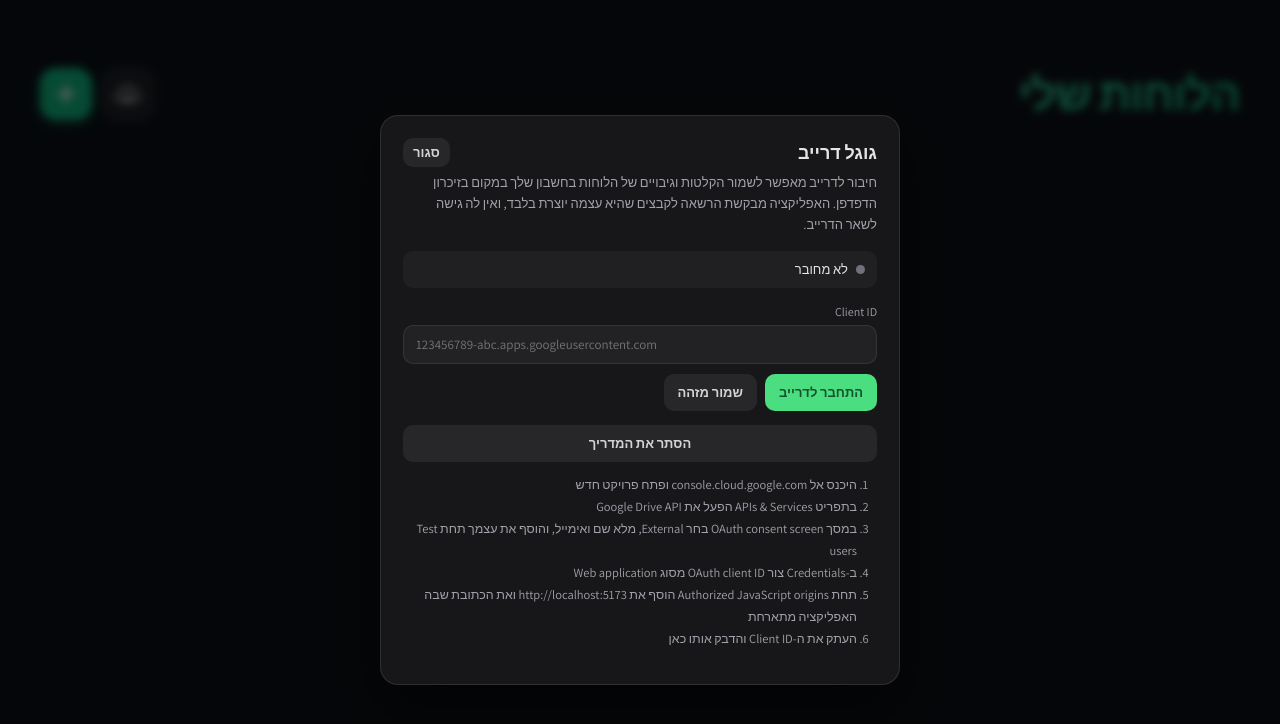
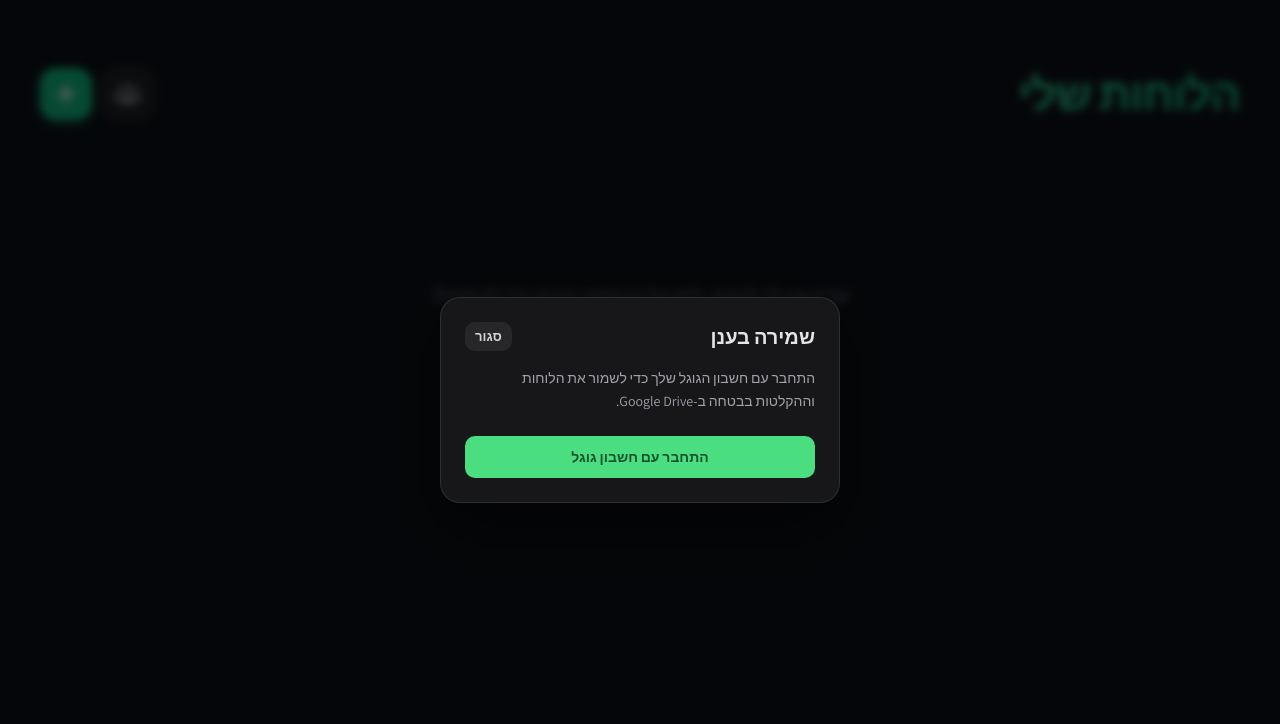
Before and after one commit to joni806/Johnny-s-board, a React (Vite) app: page / in a window 1280 px wide. Both pictures are taken after a click on the button 128 px from the left and 93 px from the top of the page. Shown: the top 724 px of the page. Built offline with nearby package versions, Linux system fonts and the light colour scheme.

Commit message:
Update lasso selection and Google Drive auth

```diff
--- a/src/components/DrivePanel.jsx
+++ b/src/components/DrivePanel.jsx
@@ -1,57 +1,46 @@
-/**
- * חלונית חיבור לגוגל דרייב.
- *
- * האפליקציה רצה כולה בדפדפן ואין לה שרת, ולכן אין מקום בטוח להחזיק בו
- * מזהה לקוח משותף. במקום זה כל משתמש יוצר מזהה משלו בקונסולת גוגל ומדביק
- * אותו כאן. כך הקבצים נשארים בחשבון שלו, והאפליקציה מבקשת הרשאה לקבצים
- * שהיא עצמה יצרה בלבד.
- */
 import { useEffect, useState } from 'react';
 import {
-    getClientId, setClientId, connect, disconnect, getStatus, onDriveChange,
+    setClientId, connect, disconnect, getStatus, onDriveChange,
 } from '../utils/drive';
 
-const STEPS = [
-    'היכנס אל console.cloud.google.com ופתח פרויקט חדש',
-    'בתפריט APIs & Services הפעל את Google Drive API',
-    'במסך OAuth consent screen בחר External, מלא שם ואימייל, והוסף את עצמך תחת Test users',
-    'ב-Credentials צור OAuth client ID מסוג Web application',
-    'תחת Authorized JavaScript origins הוסף את http://localhost:5173 ואת הכתובת שבה האפליקציה מתארחת',
-    'העתק את ה-Client ID והדבק אותו כאן',
-];
+// פה אתה מדביק את ה-Client ID שלך בתוך המרכאות!
+const MY_CLIENT_ID = "506884770834-873shlqn1tk1c9qa594h5ngdh918l38r.apps.googleusercontent.com";
 
 const DrivePanel = ({ onClose, onBackup, backupLabel }) => {
-    const [clientId, setValue] = useState(getClientId());
     const [status, setStatus] = useState(getStatus());
     const [busy, setBusy] = useState(false);
     const [message, setMessage] = useState(null);
-    const [showGuide, setShowGuide] = useState(!getClientId());
 
-    useEffect(() => onDriveChange(setStatus), []);
+    useEffect(() => {
+        // המערכת מזינה את המזהה שלך אוטומטית מאחורי הקלעים
+        setClientId(MY_CLIENT_ID);
+        onDriveChange(setStatus);
+    }, []);
 
-    // Escape סוגר את החלונית, כמו בכל דיאלוג אחר באפליקציה
+    // Escape סוגר את החלונית
     useEffect(() => {
         const onKey = (e) => { if (e.key === 'Escape') onClose(); };
         window.addEventListener('keydown', onKey);
         return () => window.removeEventListener('keydown', onKey);
     }, [onClose]);
 
-    const saveId = () => {
-        setClientId(clientId);
-        setStatus(getStatus());
-        setMessage(clientId.trim() ? 'המזהה נשמר' : 'המזהה נמחק');
-    };
-
     const doConnect = async () => {
-        setClientId(clientId);
+        setClientId(MY_CLIENT_ID); // מוודאים שהמזהה מעודכן לפני החיבור
         setBusy(true);
         setMessage(null);
+
         const res = await connect({ interactive: true });
+
         setBusy(false);
         setStatus(getStatus());
-        if (res.ok) { setMessage('מחובר לדרייב'); return; }
+
+        if (res.ok) {
+            setMessage('מחובר בהצלחה לדרייב');
+            return;
+        }
+
         const texts = {
-            'no-client-id': 'צריך להדביק Client ID קודם',
+            'no-client-id': 'ה-Client ID חסר בקוד',
             offline: 'אין חיבור לאינטרנט, או שגוגל חסומה כאן',
             timeout: 'חלון ההרשאה נסגר בלי אישור',
             denied: 'ההרשאה נדחתה',
@@ -68,16 +57,12 @@
         setMessage(res && res.ok ? 'הלוח גובה לדרייב' : 'הגיבוי נכשל');
     };
 
-    const box = {
-        background: 'rgba(255,255,255,0.05)', border: '1px solid rgba(255,255,255,0.08)',
-        borderRadius: '10px', color: '#e4e4e7', padding: '10px 12px',
-        fontSize: '13px', width: '100%', outline: 'none', fontFamily: 'inherit',
-    };
     const action = (tone) => ({
-        border: 'none', borderRadius: '10px', padding: '10px 14px', cursor: busy ? 'default' : 'pointer',
-        fontSize: '13px', fontWeight: 600, fontFamily: 'inherit', opacity: busy ? 0.6 : 1,
+        border: 'none', borderRadius: '10px', padding: '12px 14px', cursor: busy ? 'default' : 'pointer',
+        fontSize: '14px', fontWeight: 600, fontFamily: 'inherit', opacity: busy ? 0.6 : 1,
         background: tone === 'primary' ? '#4ade80' : 'rgba(255,255,255,0.07)',
         color: tone === 'primary' ? '#14532d' : tone === 'danger' ? '#fca5a5' : '#d4d4d8',
+        transition: '0.2s', width: '100%'
     });
 
     return (
@@ -93,76 +78,56 @@
             <div
                 onClick={(e) => e.stopPropagation()}
                 style={{
-                    width: 'min(520px, 100%)', maxHeight: '86vh', overflowY: 'auto',
+                    width: 'min(400px, 100%)', maxHeight: '86vh', overflowY: 'auto',
                     background: 'rgba(24,24,27,0.98)', border: '1px solid rgba(255,255,255,0.1)',
-                    borderRadius: '18px', padding: '22px', color: '#e4e4e7',
+                    borderRadius: '20px', padding: '24px', color: '#e4e4e7',
                     boxShadow: '0 24px 60px rgba(0,0,0,0.55)',
                 }}
             >
-                <div style={{ display: 'flex', justifyContent: 'space-between', alignItems: 'center', marginBottom: '6px' }}>
-                    <h2 style={{ margin: 0, fontSize: '18px' }}>גוגל דרייב</h2>
-                    <button onClick={onClose} style={{ ...action(), padding: '6px 10px' }}>סגור</button>
+                <div style={{ display: 'flex', justifyContent: 'space-between', alignItems: 'center', marginBottom: '16px' }}>
+                    <h2 style={{ margin: 0, fontSize: '20px' }}>שמירה בענן</h2>
+                    <button onClick={onClose} style={{ ...action(), padding: '6px 10px', width: 'auto', fontSize: '13px' }}>סגור</button>
                 </div>
 
-                <p style={{ fontSize: '13px', color: '#a1a1aa', lineHeight: 1.6, margin: '0 0 16px' }}>
-                    חיבור לדרייב מאפשר לשמור הקלטות וגיבויים של הלוחות בחשבון שלך במקום בזיכרון הדפדפן.
-                    האפליקציה מבקשת הרשאה לקבצים שהיא עצמה יוצרת בלבד, ואין לה גישה לשאר הדרייב.
+                <p style={{ fontSize: '14px', color: '#a1a1aa', lineHeight: 1.6, margin: '0 0 24px' }}>
+                    התחבר עם חשבון הגוגל שלך כדי לשמור את הלוחות וההקלטות בבטחה ב-Google Drive.
                 </p>
 
+                <div style={{ display: 'flex', flexDirection: 'column', gap: '12px' }}>
+                    {!status.connected ? (
+                        <button disabled={busy} onClick={doConnect} style={action('primary')}>
+                            התחבר עם חשבון גוגל
+                        </button>
+                    ) : (
+                        <>
                             <div style={{
-                    display: 'flex', alignItems: 'center', gap: '8px', marginBottom: '16px',
-                    padding: '10px 12px', borderRadius: '10px',
-                    background: status.connected ? 'rgba(74,222,128,0.12)' : 'rgba(255,255,255,0.04)',
+                                display: 'flex', alignItems: 'center', gap: '10px',
+                                padding: '12px 14px', borderRadius: '10px',
+                                background: 'rgba(74,222,128,0.12)', color: '#4ade80'
                             }}>
-                    <span style={{
-                        width: '9px', height: '9px', borderRadius: '50%',
-                        background: status.connected ? '#4ade80' : '#71717a',
-                    }} />
-                    <span style={{ fontSize: '13px' }}>
-                        {status.connected ? `מחובר${status.email ? ` — ${status.email}` : ''}` : 'לא מחובר'}
+                                <span style={{ width: '10px', height: '10px', borderRadius: '50%', background: '#4ade80' }} />
+                                <span style={{ fontSize: '14px', fontWeight: 500 }}>
+                                    מחובר ({status.email})
                                 </span>
                             </div>
 
-                <label style={{ fontSize: '12px', color: '#a1a1aa', display: 'block', marginBottom: '6px' }}>
-                    Client ID
-                </label>
-                <input
-                    value={clientId}
-                    onChange={(e) => setValue(e.target.value)}
-                    placeholder="123456789-abc.apps.googleusercontent.com"
-                    dir="ltr"
-                    style={{ ...box, marginBottom: '10px', textAlign: 'left' }}
-                />
-
-                <div style={{ display: 'flex', gap: '8px', flexWrap: 'wrap', marginBottom: '14px' }}>
-                    <button disabled={busy} onClick={doConnect} style={action('primary')}>
-                        {status.connected ? 'התחבר מחדש' : 'התחבר לדרייב'}
-                    </button>
-                    <button disabled={busy} onClick={saveId} style={action()}>שמור מזהה</button>
-                    {status.connected && (
-                        <button disabled={busy} onClick={() => { disconnect(); setStatus(getStatus()); setMessage('החיבור נותק'); }} style={action('danger')}>
-                            נתק
+                            {onBackup && (
+                                <button disabled={busy} onClick={doBackup} style={action('primary')}>
+                                    {backupLabel || 'גבה את הלוח עכשיו'}
                                 </button>
                             )}
-                    {onBackup && status.connected && (
-                        <button disabled={busy} onClick={doBackup} style={action()}>
-                            {backupLabel || 'גבה את הלוח עכשיו'}
+
+                            <button disabled={busy} onClick={() => { disconnect(); setStatus(getStatus()); setMessage('החיבור נותק'); }} style={action('danger')}>
+                                התנתק מהחשבון
                             </button>
+                        </>
                     )}
                 </div>
 
                 {message && (
-                    <div style={{ fontSize: '13px', color: '#fde047', marginBottom: '14px' }}>{message}</div>
-                )}
-
-                <button onClick={() => setShowGuide((v) => !v)} style={{ ...action(), width: '100%' }}>
-                    {showGuide ? 'הסתר את המדריך' : 'איך משיגים Client ID'}
-                </button>
-
-                {showGuide && (
-                    <ol style={{ fontSize: '12.5px', color: '#a1a1aa', lineHeight: 1.75, paddingInlineStart: '20px', marginTop: '12px' }}>
-                        {STEPS.map((step) => <li key={step}>{step}</li>)}
-                    </ol>
+                    <div style={{ fontSize: '14px', color: '#fde047', marginTop: '16px', textAlign: 'center', fontWeight: 500 }}>
+                        {message}
+                    </div>
                 )}
             </div>
         </div>
```
Lines whose indentation alone changed are shown as unchanged.
